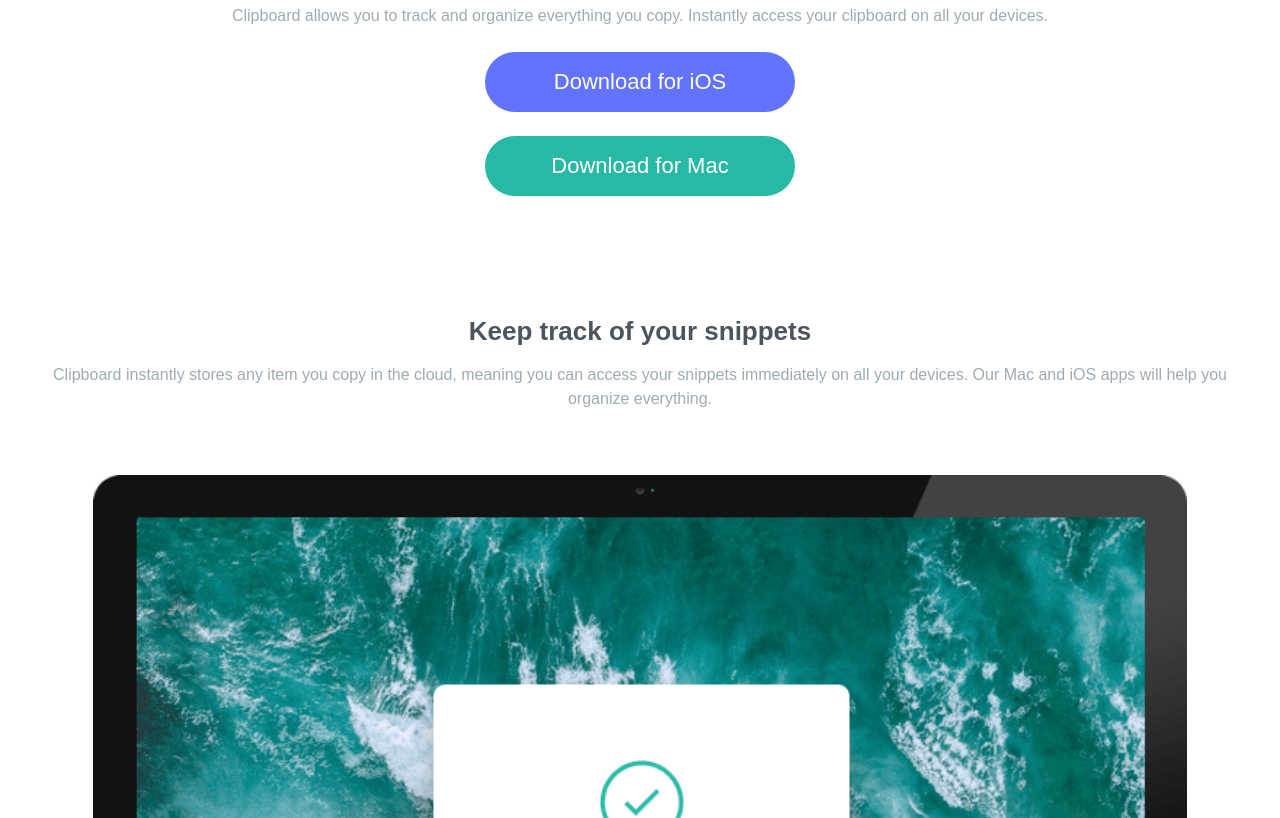
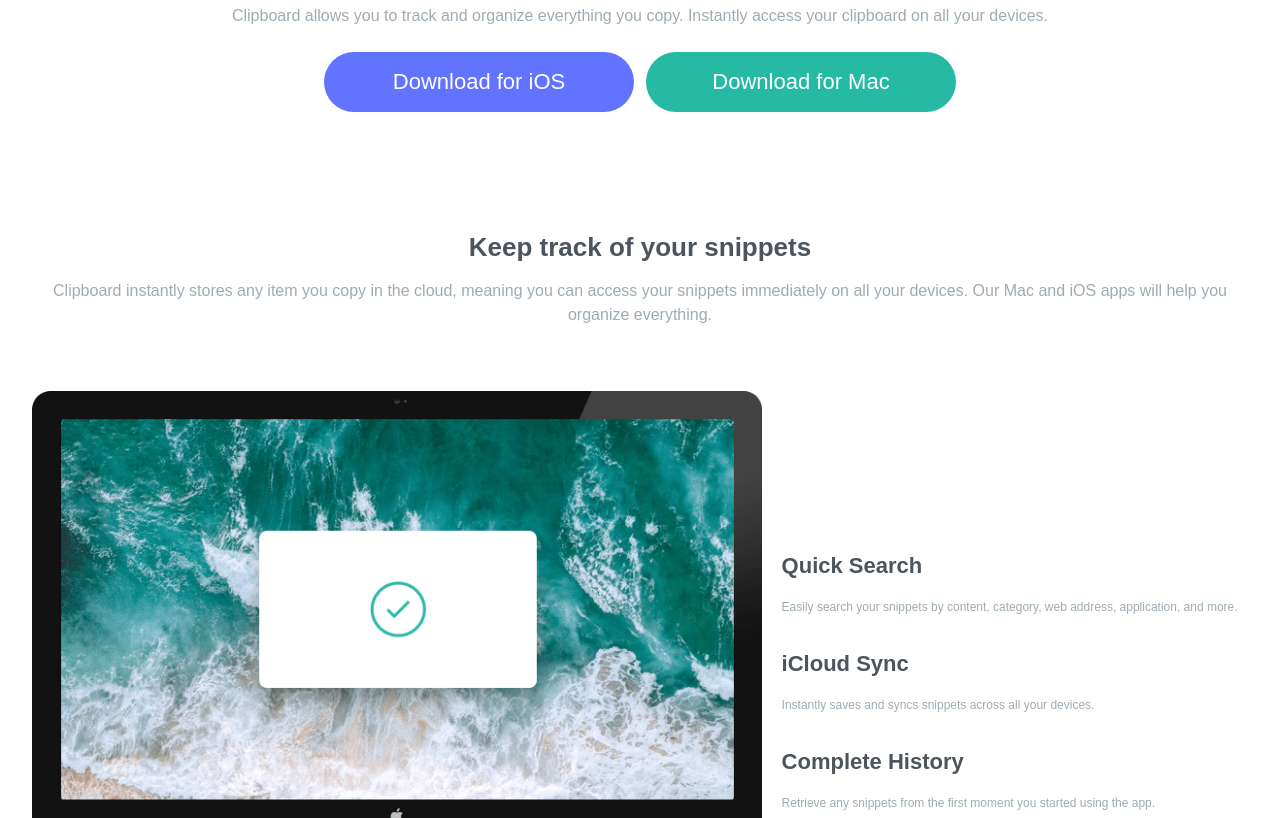
Before and after one commit to shinaikos/clipboard-landing-page-master, a plain HTML site: page index.html in a window 1280 px wide. Shown: the part 380-1198 px from the top of the page. Drawn offline with Linux system fonts and the light colour scheme; a web font is replaced by a local one.

Commit message:
services e buttons desktop estilizados

```diff
--- a/assets/css/style.css
+++ b/assets/css/style.css
@@ -108,31 +108,36 @@ header img {
 
 /* footer */
 
-.footer-logo{
+.footer-logo {
     width: 60px;
     height: 60px;
 }
-.social{
+
+.social {
     display: flex;
     justify-content: space-around;
     width: 80%;
     max-width: 320px;
     margin-top: 16px;
 }
-.social a{
+
+.social a {
     display: block;
 }
-.social img{
+
+.social img {
     width: 25px;
     height: 25px;
 }
-.faq, .privacy, .install{
+
+.faq, .privacy, .install {
     display: flex;
     flex-direction: column;
     justify-content: center;
     padding: 32px;
 }
-#principal li, #principal li a{
+
+#principal li, #principal li a {
     list-style: none;
     text-decoration: none;
     color: hsl(210, 10%, 33%);
@@ -150,3 +155,53 @@ header img {
 .attribution a {
     color: hsl(228, 45%, 44%);
 }
+
+@media only screen and (min-width:688px) {
+    .buttons {
+        flex-direction: row;
+    }
+    .btn{
+
+        margin-right: 6px;
+        margin-left: 6px;
+    }
+    /*SERVICES*/
+    .services .container{
+        flex-direction: row;
+    }
+    .services img{
+        width: 60%;
+    }
+    .services-info{
+        margin-left: 20px;
+    }
+    .services-info p, .services-info h2{
+        text-align: left;
+    }
+    .services-info p {
+        font-size: 12px;
+    }
+    .services-info h2{
+        font-size: 22px;
+    }
+
+    /*WORKFLOW*/
+    .workflow-card{
+        display: flex;
+        flex-direction: row;
+    }
+    .card{
+        flex: 1;
+        margin-top: 12px;
+    }
+
+    /*EMPRESAS*/
+
+    .empresas .container{
+        flex-direction: row;
+    }
+    .empresas img{
+        margin: 6px;
+        max-width: 20%;
+    }
+}
--- a/index.html
+++ b/index.html
@@ -56,6 +56,8 @@
   <section class="services">
     <div class="container">
       <img src="images/image-computer.png" alt="">
+      <div class="services-info">
+
         <h2>
           Quick Search
         </h2>
@@ -77,6 +79,7 @@
 
           Retrieve any snippets from the first moment you started using the app.
         </p>
+      </div>
     </div>
   </section>
 
```
Lines whose indentation alone changed are shown as unchanged.
